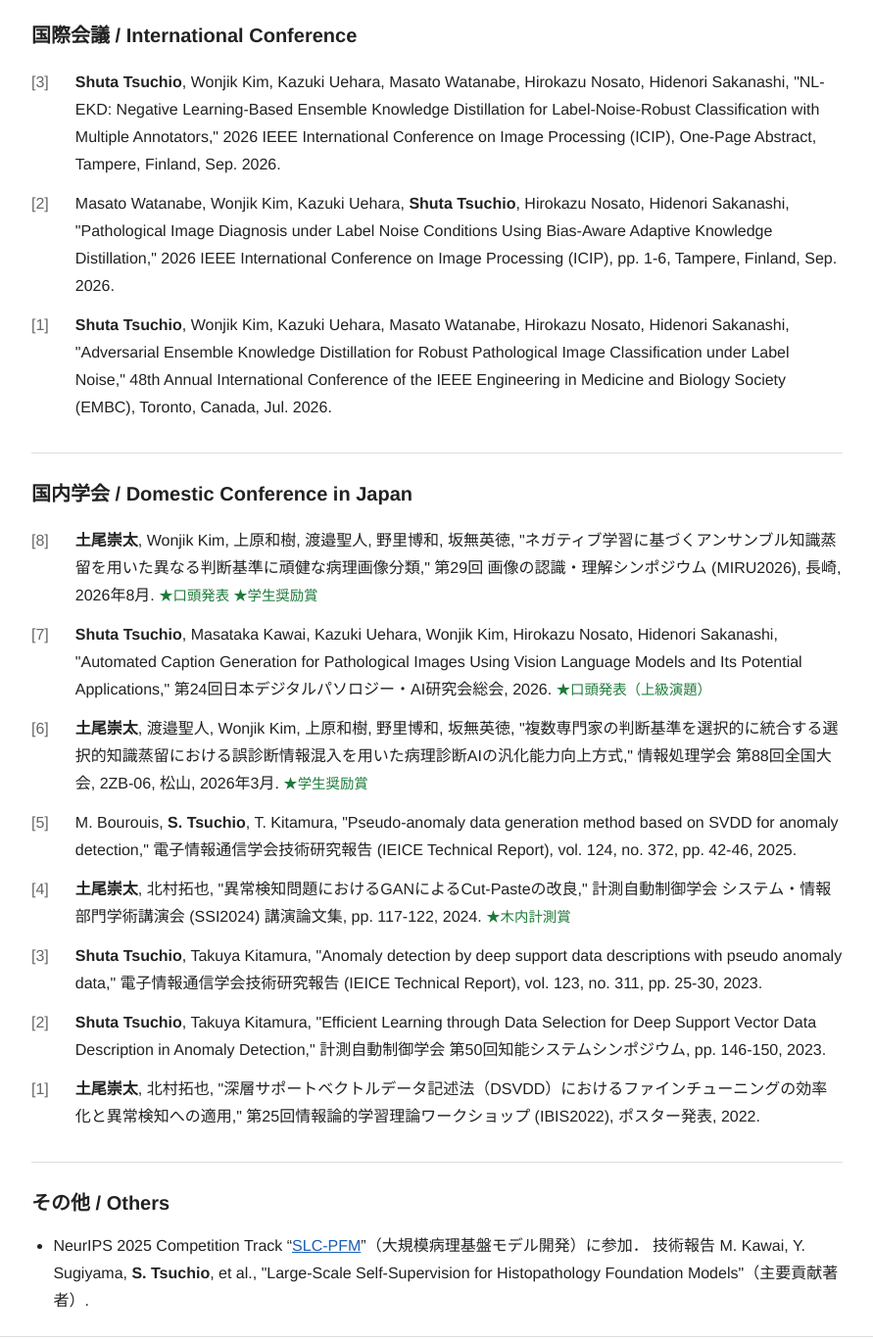
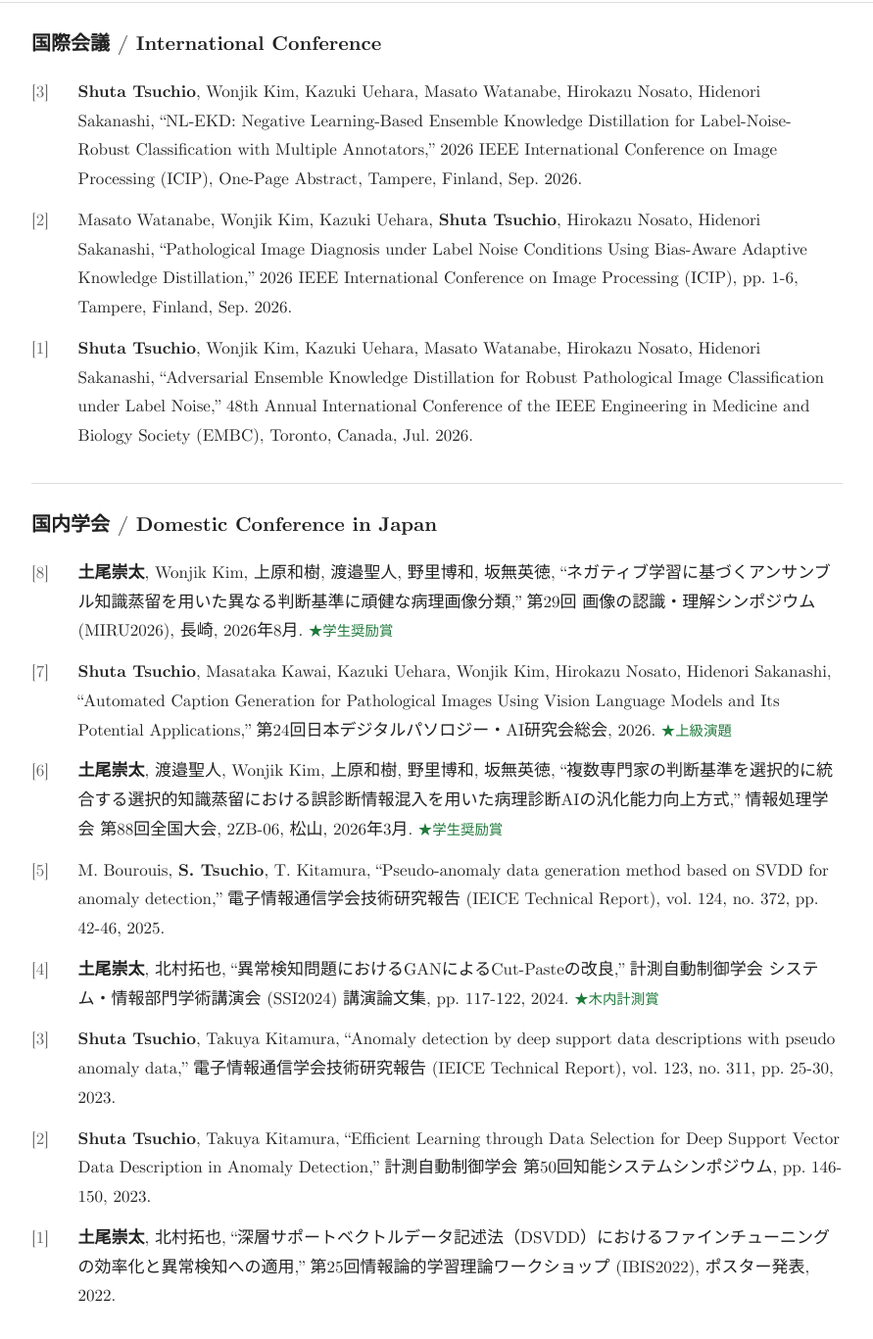
Before and after one commit to shutatsuchio/shutatsuchio.github.io, a plain HTML site: page publications.html in a window 1280 px wide. Shown: the part 124-1491 px from the top of the page at 98% size, without its empty margins (194-1085 px from the left). Drawn offline with Linux system fonts and the light colour scheme.

Commit message:
Use Computer Modern (TeX-style) fonts, remove oral-presentation marks, add months to education
Co-Authored-By: Claude Opus 5.5 <noreply@anthropic.com>
Claude-Session: https://claude.ai/code/session_01SWjXuWf5DBSuDorvE98nFW

```diff
--- a/publications.html
+++ b/publications.html
@@ -4,6 +4,9 @@
   <meta charset="utf-8">
   <meta name="viewport" content="width=device-width, initial-scale=1">
   <title>Publications - Shuta Tsuchio</title>
+  <link rel="preconnect" href="https://fonts.googleapis.com">
+  <link rel="preconnect" href="https://fonts.gstatic.com" crossorigin>
+  <link rel="stylesheet" href="https://fonts.googleapis.com/css2?family=Noto+Serif+JP:wght@400;700&amp;display=swap">
   <link rel="stylesheet" href="style.css">
 </head>
 <body>
@@ -22,13 +25,13 @@
       <h2>国際会議 / International Conference</h2>
       <ol class="pubs">
         <li><span class="num">[3]</span><span class="me">Shuta Tsuchio</span>, Wonjik Kim, Kazuki Uehara, Masato Watanabe, Hirokazu Nosato, Hidenori Sakanashi,
-          "NL-EKD: Negative Learning-Based Ensemble Knowledge Distillation for Label-Noise-Robust Classification with Multiple Annotators,"
+          “NL-EKD: Negative Learning-Based Ensemble Knowledge Distillation for Label-Noise-Robust Classification with Multiple Annotators,”
           2026 IEEE International Conference on Image Processing (ICIP), One-Page Abstract, Tampere, Finland, Sep. 2026.</li>
         <li><span class="num">[2]</span>Masato Watanabe, Wonjik Kim, Kazuki Uehara, <span class="me">Shuta Tsuchio</span>, Hirokazu Nosato, Hidenori Sakanashi,
-          "Pathological Image Diagnosis under Label Noise Conditions Using Bias-Aware Adaptive Knowledge Distillation,"
+          “Pathological Image Diagnosis under Label Noise Conditions Using Bias-Aware Adaptive Knowledge Distillation,”
           2026 IEEE International Conference on Image Processing (ICIP), pp. 1-6, Tampere, Finland, Sep. 2026.</li>
         <li><span class="num">[1]</span><span class="me">Shuta Tsuchio</span>, Wonjik Kim, Kazuki Uehara, Masato Watanabe, Hirokazu Nosato, Hidenori Sakanashi,
-          "Adversarial Ensemble Knowledge Distillation for Robust Pathological Image Classification under Label Noise,"
+          “Adversarial Ensemble Knowledge Distillation for Robust Pathological Image Classification under Label Noise,”
           48th Annual International Conference of the IEEE Engineering in Medicine and Biology Society (EMBC), Toronto, Canada, Jul. 2026.</li>
       </ol>
     </section>
@@ -37,32 +40,32 @@
       <h2>国内学会 / Domestic Conference in Japan</h2>
       <ol class="pubs">
         <li><span class="num">[8]</span><span class="me">土尾崇太</span>, Wonjik Kim, 上原和樹, 渡邉聖人, 野里博和, 坂無英徳,
-          "ネガティブ学習に基づくアンサンブル知識蒸留を用いた異なる判断基準に頑健な病理画像分類,"
+          “ネガティブ学習に基づくアンサンブル知識蒸留を用いた異なる判断基準に頑健な病理画像分類,”
           第29回 画像の認識・理解シンポジウム (MIRU2026), 長崎, 2026年8月.
-          <span class="note">★口頭発表 ★学生奨励賞</span></li>
+          <span class="note">★学生奨励賞</span></li>
         <li><span class="num">[7]</span><span class="me">Shuta Tsuchio</span>, Masataka Kawai, Kazuki Uehara, Wonjik Kim, Hirokazu Nosato, Hidenori Sakanashi,
-          "Automated Caption Generation for Pathological Images Using Vision Language Models and Its Potential Applications,"
+          “Automated Caption Generation for Pathological Images Using Vision Language Models and Its Potential Applications,”
           第24回日本デジタルパソロジー・AI研究会総会, 2026.
-          <span class="note">★口頭発表（上級演題）</span></li>
+          <span class="note">★上級演題</span></li>
         <li><span class="num">[6]</span><span class="me">土尾崇太</span>, 渡邉聖人, Wonjik Kim, 上原和樹, 野里博和, 坂無英徳,
-          "複数専門家の判断基準を選択的に統合する選択的知識蒸留における誤診断情報混入を用いた病理診断AIの汎化能力向上方式,"
+          “複数専門家の判断基準を選択的に統合する選択的知識蒸留における誤診断情報混入を用いた病理診断AIの汎化能力向上方式,”
           情報処理学会 第88回全国大会, 2ZB-06, 松山, 2026年3月.
           <span class="note">★学生奨励賞</span></li>
         <li><span class="num">[5]</span>M. Bourouis, <span class="me">S. Tsuchio</span>, T. Kitamura,
-          "Pseudo-anomaly data generation method based on SVDD for anomaly detection,"
+          “Pseudo-anomaly data generation method based on SVDD for anomaly detection,”
           電子情報通信学会技術研究報告 (IEICE Technical Report), vol. 124, no. 372, pp. 42-46, 2025.</li>
         <li><span class="num">[4]</span><span class="me">土尾崇太</span>, 北村拓也,
-          "異常検知問題におけるGANによるCut-Pasteの改良,"
+          “異常検知問題におけるGANによるCut-Pasteの改良,”
           計測自動制御学会 システム・情報部門学術講演会 (SSI2024) 講演論文集, pp. 117-122, 2024.
           <span class="note">★木内計測賞</span></li>
         <li><span class="num">[3]</span><span class="me">Shuta Tsuchio</span>, Takuya Kitamura,
-          "Anomaly detection by deep support data descriptions with pseudo anomaly data,"
+          “Anomaly detection by deep support data descriptions with pseudo anomaly data,”
           電子情報通信学会技術研究報告 (IEICE Technical Report), vol. 123, no. 311, pp. 25-30, 2023.</li>
         <li><span class="num">[2]</span><span class="me">Shuta Tsuchio</span>, Takuya Kitamura,
-          "Efficient Learning through Data Selection for Deep Support Vector Data Description in Anomaly Detection,"
+          “Efficient Learning through Data Selection for Deep Support Vector Data Description in Anomaly Detection,”
           計測自動制御学会 第50回知能システムシンポジウム, pp. 146-150, 2023.</li>
         <li><span class="num">[1]</span><span class="me">土尾崇太</span>, 北村拓也,
-          "深層サポートベクトルデータ記述法（DSVDD）におけるファインチューニングの効率化と異常検知への適用,"
+          “深層サポートベクトルデータ記述法（DSVDD）におけるファインチューニングの効率化と異常検知への適用,”
           第25回情報論的学習理論ワークショップ (IBIS2022), ポスター発表, 2022.</li>
       </ol>
     </section>
@@ -71,7 +74,7 @@
       <h2>その他 / Others</h2>
       <ul>
         <li>NeurIPS 2025 Competition Track &ldquo;<a href="https://neurips.cc/virtual/2025/competition/127723">SLC-PFM</a>&rdquo;（大規模病理基盤モデル開発）に参加．
-          技術報告 M. Kawai, Y. Sugiyama, <span class="me">S. Tsuchio</span>, et al., "Large-Scale Self-Supervision for Histopathology Foundation Models"（主要貢献著者）.</li>
+          技術報告 M. Kawai, Y. Sugiyama, <span class="me">S. Tsuchio</span>, et al., “Large-Scale Self-Supervision for Histopathology Foundation Models”（主要貢献著者）.</li>
       </ul>
     </section>
   </main>
--- a/style.css
+++ b/style.css
@@ -1,3 +1,12 @@
+@font-face { font-family: "CMU Serif"; font-style: normal; font-weight: 400; font-display: swap;
+  src: url("fonts/cmu-serif-500-roman.woff2") format("woff2"); }
+@font-face { font-family: "CMU Serif"; font-style: italic; font-weight: 400; font-display: swap;
+  src: url("fonts/cmu-serif-500-italic.woff2") format("woff2"); }
+@font-face { font-family: "CMU Serif"; font-style: normal; font-weight: 700; font-display: swap;
+  src: url("fonts/cmu-serif-700-roman.woff2") format("woff2"); }
+@font-face { font-family: "CMU Typewriter Text"; font-style: normal; font-weight: 400; font-display: swap;
+  src: url("fonts/cmu-typewriter-text-500-roman.woff2") format("woff2"); }
+
 :root {
   --bg: #ffffff;
   --text: #222222;
@@ -25,16 +34,17 @@ body {
   margin: 0;
   background: var(--bg);
   color: var(--text);
-  font-family: "Helvetica Neue", Arial, "Hiragino Kaku Gothic ProN", "Noto Sans JP", Meiryo, sans-serif;
+  font-family: "CMU Serif", "Noto Serif JP", "Hiragino Mincho ProN", "Yu Mincho", "YuMincho", serif;
+  font-size: 17px;
   line-height: 1.75;
 }
 .container { max-width: 860px; margin: 0 auto; padding: 0 16px; }
 header { border-bottom: 1px solid var(--rule); padding: 24px 0 8px; }
-header h1 { margin: 0; font-size: 1.8rem; font-weight: 600; }
+header h1 { margin: 0; font-size: 2rem; font-weight: 700; }
 nav { margin-top: 8px; }
 nav a {
   margin-right: 20px; color: var(--muted); text-decoration: none;
-  font-size: 0.95rem; letter-spacing: 0.05em;
+  font-size: 0.95rem; letter-spacing: 0.08em; font-variant: small-caps;
 }
 nav a:hover, nav a.active { color: var(--accent); }
 main { padding: 8px 0 32px; }
@@ -67,7 +77,7 @@ ul.timeline li {
 }
 ul.timeline li:last-child { border-bottom: none; }
 .year {
-  flex: 0 0 auto; font-family: "SFMono-Regular", Menlo, Consolas, monospace;
+  flex: 0 0 auto; font-family: "CMU Typewriter Text", "Courier New", monospace;
   font-size: 0.85rem; letter-spacing: 0.08em; padding: 2px 12px;
   background: var(--badge-bg); color: var(--badge-text);
   border: 1px solid var(--badge-border); border-radius: 2px;
```
Also changed, not shown: index.html (+9 -6 lines), fonts/cmu-serif-500-italic.woff2 (added), fonts/cmu-serif-500-roman.woff2 (added), fonts/cmu-serif-700-roman.woff2 (added), fonts/cmu-typewriter-text-500-roman.woff2 (added), 1 other file.
